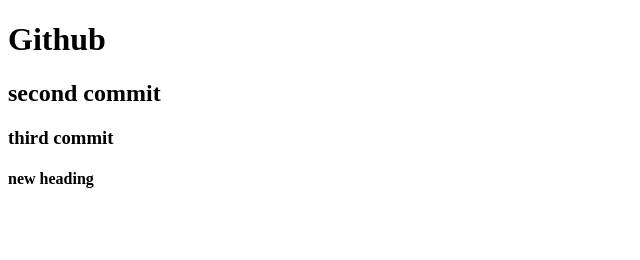
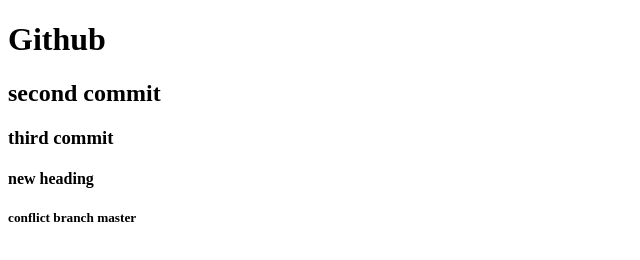
Before and after one commit to ncuong0704/learn_git, a plain HTML site: page index.html in a window 1280 px wide. Shown: the whole page, without its empty margins (0-640 px from the left). Drawn offline with Linux system fonts and the light colour scheme.

Commit message:
conflict branch master

```diff
--- a/index.html
+++ b/index.html
@@ -10,5 +10,6 @@
     <h2>second commit</h2>
     <h3>third commit</h3>
     <h4>new heading</h4>
+    <h5>conflict branch master</h5>
 </body>
 </html>
```
